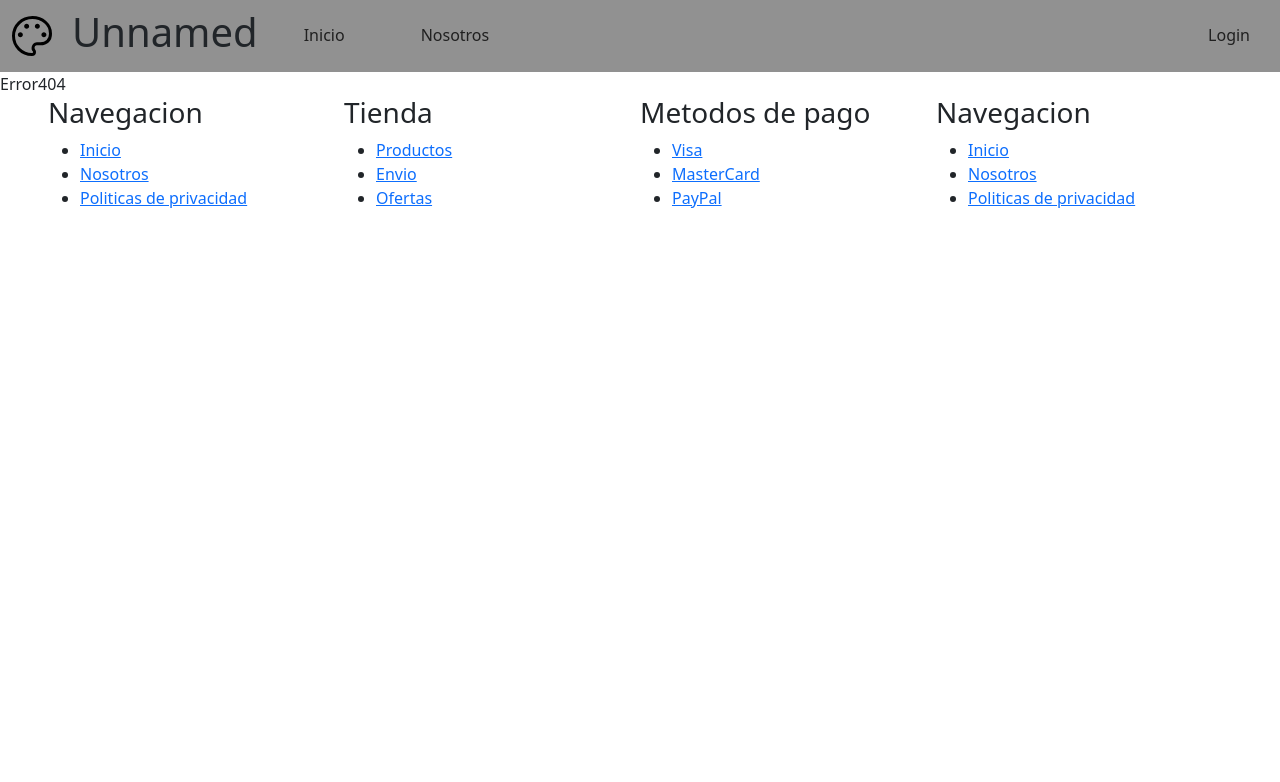
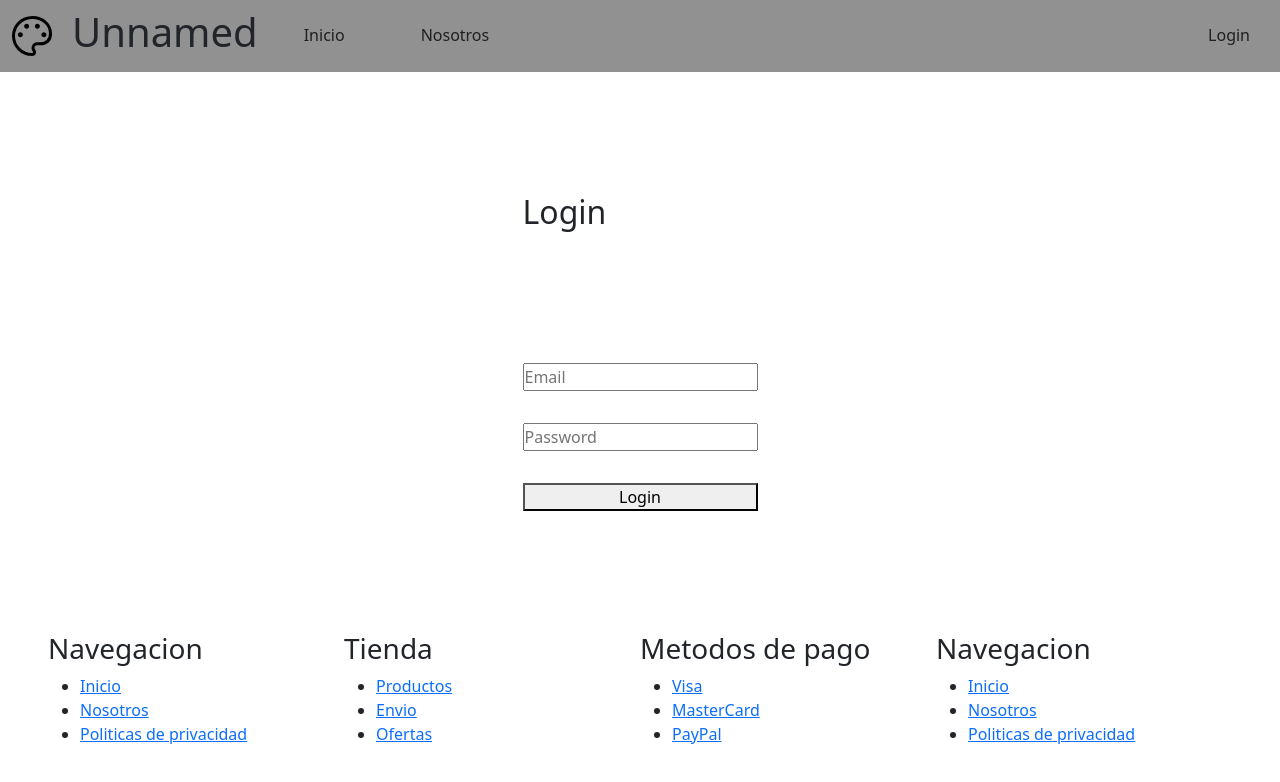
Before and after one commit to marcosquinteros/prog-parcial, a React (Create React App) app in the folder urcan-grande-lacki-quinteros/: page /Loginp in a window 1280 px wide. Shown: the top 782 px of the page. Built offline with nearby package versions, Linux system fonts and the light colour scheme.

Commit message:
cambios a login

```diff
--- a/urcan-grande-lacki-quinteros/src/App.js
+++ b/urcan-grande-lacki-quinteros/src/App.js
@@ -6,6 +6,7 @@ import Nosotros from "./Pages/Nosotros";
 import Error404 from "./Pages/Error404";
 import Inicio from "./Pages/Inicio";
 import Footer from "./Components/Footer";
+import Loginp from "./Pages/Login";
 function App() {
   return (
     <>
@@ -30,7 +31,7 @@ function App() {
             </Link>
           </div>
           <div className="nav-buttons d-flex  align-items-center">
-            <Link to="/Login" className="nav-button">
+            <Link to="/Loginp" className="nav-button">
               Login
             </Link>
           </div>
@@ -38,7 +39,7 @@ function App() {
 
         <Routes>
           <Route path="/" element={<Inicio />} />
-          <Route path="/Login" element={<Login />} />
+          <Route path="/Loginp" element={<Loginp />} />
           <Route path="/Register" element={<Register />} />
           <Route path="/Nosotros" element={<Nosotros />} />
           <Route path="/*" element={<Error404 />} />
--- a/urcan-grande-lacki-quinteros/src/Components/Login.jsx
+++ b/urcan-grande-lacki-quinteros/src/Components/Login.jsx
@@ -13,19 +13,23 @@ const Login = () => {
 
   return (
     <form onSubmit={handleSubmit}>
-      <input
+      <div className="content-login">
+
+      <input className="email"
         type="email"
         placeholder="Email"
         value={email}
         onChange={(e) => setEmail(e.target.value)}
       />
-      <input
+      <input className="pass"
         type="password"
         placeholder="Password"
         value={password}
         onChange={(e) => setPassword(e.target.value)}
       />
-      <button type="submit">Login</button>
+      <button type="submit" className="botonlogin">Login</button>
+
+      </div>
     </form>
   );
 };
--- a/urcan-grande-lacki-quinteros/src/Pages/Login.jsx
+++ b/urcan-grande-lacki-quinteros/src/Pages/Login.jsx
@@ -1,15 +1,19 @@
 import React from "react";
+import Login from "../Components/Login"
 
-const Login = () => {
+const Loginp = () => {
   return (
     <div>
       <div className="w-100">
         <div className="content-sidebar-wrapper">
-          <main className="content">Aqui va el contenido del login</main>
+          <main className="content">
+          <h2>Login</h2>
+          <Login />
+          </main>
         </div>
       </div>
     </div>
   );
 };
 
-export default Login;
+export default Loginp;
--- a/urcan-grande-lacki-quinteros/src/index.css
+++ b/urcan-grande-lacki-quinteros/src/index.css
@@ -132,3 +132,9 @@ nav{
   max-width: 14rem;
 
 }
+
+.content-login{
+  display: flex;
+  flex-direction: column;
+  gap: 2rem;
+}
```
Also changed, not shown: 1 other file (tests, documents, lock files or other folders).
